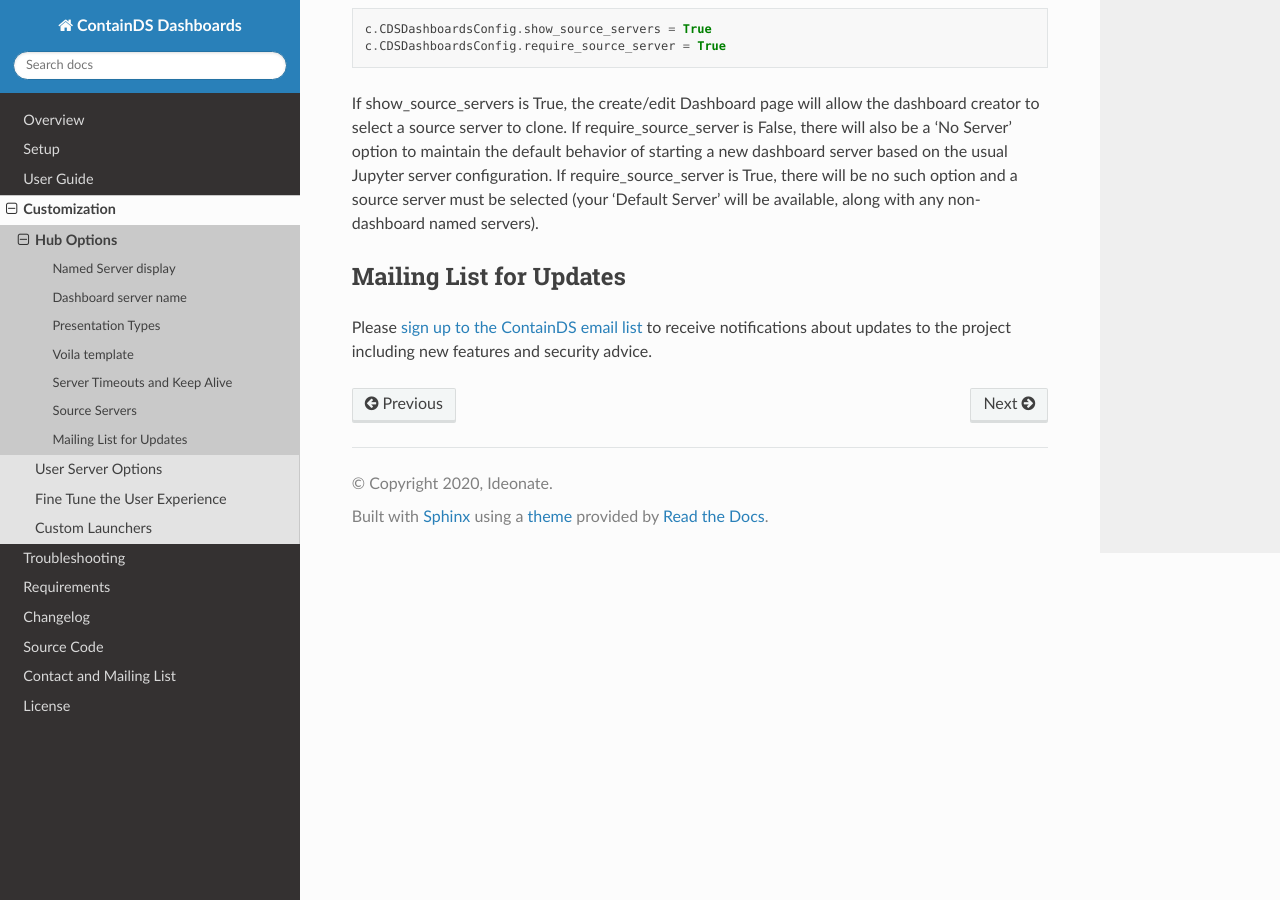
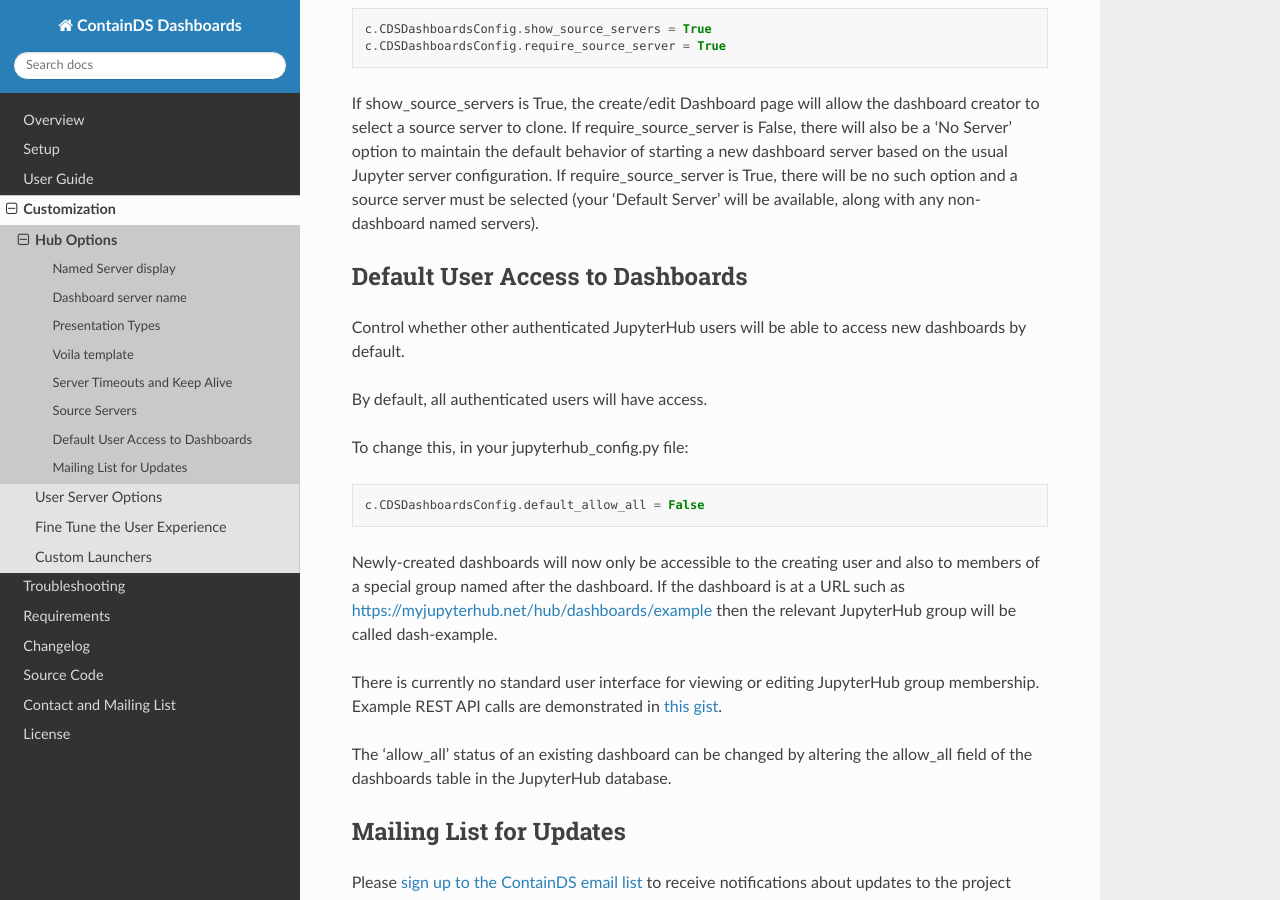
Before and after one commit to ideonate/cdsdashboards, a Sphinx documentation site: the page built from docs/chapters/customization/huboptions.rst, in a window 1280 px wide and 900 px high, scrolled down 2983 px. Built offline with Sphinx 7.4.7 and the Read the Docs theme 2.0.0, drawn with Linux system fonts in a browser that asks for light colours.

Commit message:
default_allow_all

```diff
--- a/docs/chapters/customization/huboptions.rst
+++ b/docs/chapters/customization/huboptions.rst
@@ -136,6 +136,33 @@
 configuration. If require_source_server is True, there will be no such option and a source server must be selected (your 'Default Server' will be available,
 along with any non-dashboard named servers).
 
+
+.. _default_allow_all:
+
+Default User Access to Dashboards
+~~~~~~~~~~~~~~~~~~~~~~~~~~~~~~~~~
+
+Control whether other authenticated JupyterHub users will be able to access new dashboards by default.
+
+By default, all authenticated users will have access.
+
+To change this, in your jupyterhub_config.py file:
+
+::
+
+    c.CDSDashboardsConfig.default_allow_all = False
+
+Newly-created dashboards will now only be accessible to the creating user and also to members of a special group named after the dashboard.
+If the dashboard is at a URL such as https://myjupyterhub.net/hub/dashboards/example then the relevant JupyterHub group will be called
+dash-example.
+
+There is currently no standard user interface for viewing or editing JupyterHub group membership. Example REST API calls are
+demonstrated in `this gist <https://gist.github.com/danlester/a5287ae6bad0c44bdbd96227cec365e2>`__.
+
+The 'allow_all' status of an existing dashboard can be changed by altering the allow_all field of the dashboards table in the
+JupyterHub database.
+
+
 Mailing List for Updates
 ~~~~~~~~~~~~~~~~~~~~~~~~
 
```
Also changed, not shown: 3 other files.
